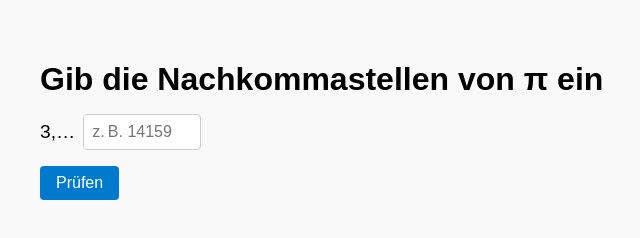
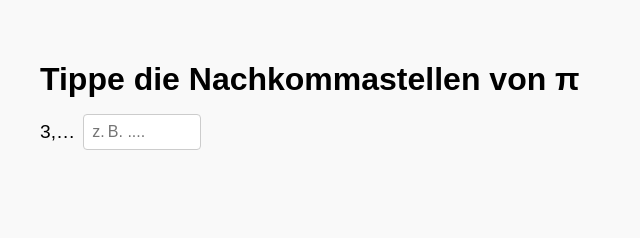
Before and after one commit to FloKliPwsh/pigame, a plain HTML site: page index.html in a window 1280 px wide. Shown: the whole page, without its empty margins (0-640 px from the left). Drawn offline with Linux system fonts and the light colour scheme.

Commit message:
Update index.html

```diff
--- a/index.html
+++ b/index.html
@@ -2,46 +2,46 @@
 <html lang="de">
 <head>
   <meta charset="UTF-8" />
-  <title>Pi-Nachkommastellen prüfen</title>
+  <title>Live-Prüfung: Nachkommastellen von π</title>
   <link rel="stylesheet" href="style.css" />
 </head>
 <body>
 
-  <h1>Gib die Nachkommastellen von π ein</h1>
+  <h1>Tippe die Nachkommastellen von π</h1>
 
   <div class="input-wrapper">
     <span class="prefix">3,…</span>
-    <input type="text" id="decimalInput" placeholder="z. B. 14159" />
+    <input type="text" id="decimalInput" placeholder="z. B. ...." autocomplete="off" />
   </div>
 
-  <button onclick="validate()">Prüfen</button>
   <div id="error" class="error"></div>
 
   <script>
-    // Erste 100 Nachkommastellen von PI (nur Ziffern)
     const piDecimals = "1415926535897932384626433832795028841971693993751058209749445923078164062862089986280348253421170679";
 
-    function validate() {
-      const input = document.getElementById('decimalInput').value.trim();
-      const errorDiv = document.getElementById('error');
+    const inputField = document.getElementById('decimalInput');
+    const errorDiv = document.getElementById('error');
 
-      // Prüfe, ob nur Ziffern eingegeben wurden
-      if (!/^\d+$/.test(input)) {
-        errorDiv.textContent = "⚠️ Bitte gib nur Ziffern ein – ohne Komma, ohne Punkte.";
-        throw new Error("Ungültige Eingabe abgebrochen.");
+    inputField.addEventListener('input', () => {
+      const input = inputField.value.trim();
+
+      // Prüfe: Nur Ziffern erlaubt
+      if (!/^\d*$/.test(input)) {
+        errorDiv.textContent = "⚠️ Nur Ziffern erlaubt!";
+        inputField.classList.add("invalid");
+        return;
       }
 
-      // Vergleich mit den echten Nachkommastellen
-      const correctPart = piDecimals.substring(0, input.length);
-      if (input !== correctPart) {
-        errorDiv.textContent = "❌ Falsch! Das sind nicht die korrekten Pi-Nachkommastellen.";
-        throw new Error("Falsche Pi-Stellen.");
+      // Prüfe: Eingabe korrekt so weit?
+      const expected = piDecimals.substring(0, input.length);
+      if (input !== expected) {
+        errorDiv.textContent = "❌ Falsch! Nicht die richtigen Pi-Nachkommastellen.";
+        inputField.classList.add("invalid");
+      } else {
+        errorDiv.textContent = "";
+        inputField.classList.remove("invalid");
       }
-
-      // Erfolg
-      errorDiv.textContent = "";
-      alert("✅ Bravo, das sind die richtigen Nachkommastellen von π!");
-    }
+    });
   </script>
 
 </body>
```
